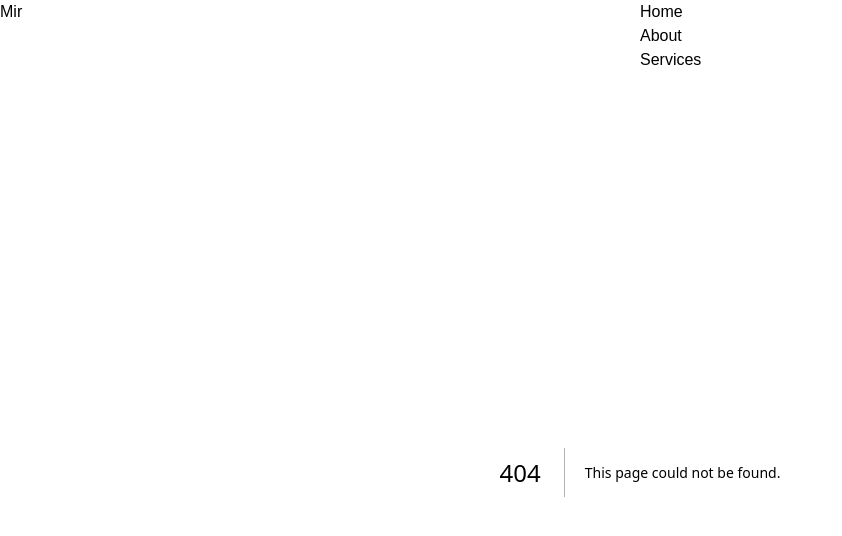
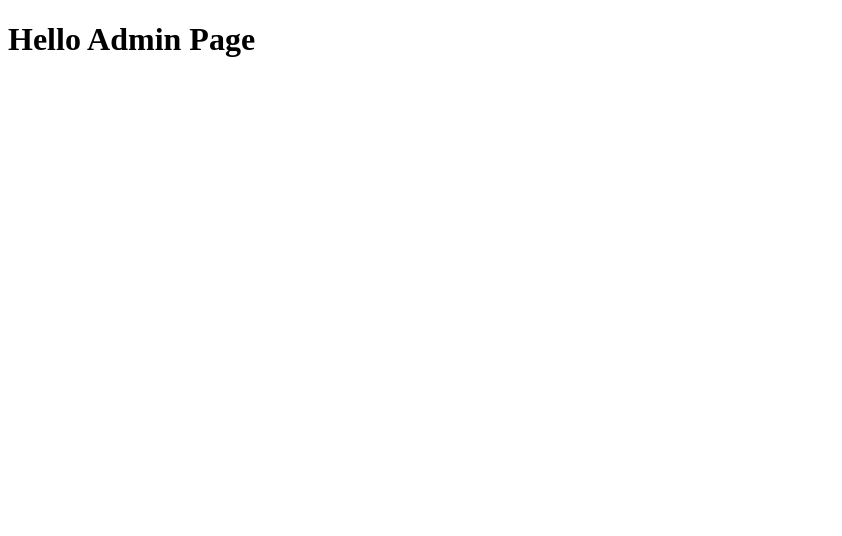
Before and after one commit to ZahidHussain775/Nextjs_Firstapp, a Next.js app: page /admin in a window 1280 px wide. Before the commit this address had no page. Shown: the top 536 px of the page, without its empty margins (0-842 px from the left). Built offline with nearby package versions, Linux system fonts and the light colour scheme.

Commit message:
route groups

```diff
--- a/app/layout.js
+++ b/app/(user)/layout.js
@@ -1,5 +1,5 @@
-import './globals.css';
-import Navigation from './Navigation';
+import '../globals.css';
+import Navigation from '../components/Navigation';
 
 export default function RootLayout
 ({children}) {
--- a/app/about/team/page.jsx
+++ /dev/null
@@ -1,12 +0,0 @@
-export const Teams = async () => {
-    return <h1>
-            <ul>
-                <li>Team Member 1</li>
-                <li>Team Member 2</li>
-                <li>Team Member 3</li>
-                <li>Team Member 4</li>
-            </ul>
-        </h1>;
-}
-
-export default Teams;
--- /dev/null
+++ b/app/admin/about/page.jsx
@@ -0,0 +1,5 @@
+export const About = async () => {
+    return <h1>Welcome to the Admin About Page</h1>;
+}
+
+export default About;
--- /dev/null
+++ b/app/admin/layout.js
@@ -0,0 +1,12 @@
+export const metadata = {
+  title: 'Next.js',
+  description: 'Generated by Next.js',
+}
+
+export default function RootLayout({ children }) {
+  return (
+    <html lang="en">
+      <body>{children}</body>
+    </html>
+  )
+}
--- /dev/null
+++ b/app/admin/page.jsx
@@ -0,0 +1,7 @@
+export default function AdminPage() {
+    return (
+        <div>
+            <h1>Hello Admin Page</h1>
+        </div>
+    );
+}
--- a/app/Navigation.jsx
+++ b/app/components/Navigation.jsx
@@ -4,9 +4,9 @@ export default function Navigation() {
 
     return (
         <header className="grid grid-cols-2">
-            <div className="">Mir</div>
+            <div className="">Mir LOGO</div>
            <nav>
-            <ul>
+            <ul className="flex gap-4">
                 <li><Link href="/">Home</Link></li>
                 <li><Link href="/about">About</Link></li>
                 <li><Link href="/service">Services</Link></li>
```
Also changed, not shown: app/(user)/service/layout.js (added, +12 -0 lines), app/(user)/about/layout.js (renamed from app/about/layout.js), app/(user)/about/page.jsx (renamed from app/about/page.jsx), app/(user)/page.js (renamed from app/page.js), app/(user)/service/page.jsx (renamed from app/service/page.jsx).
